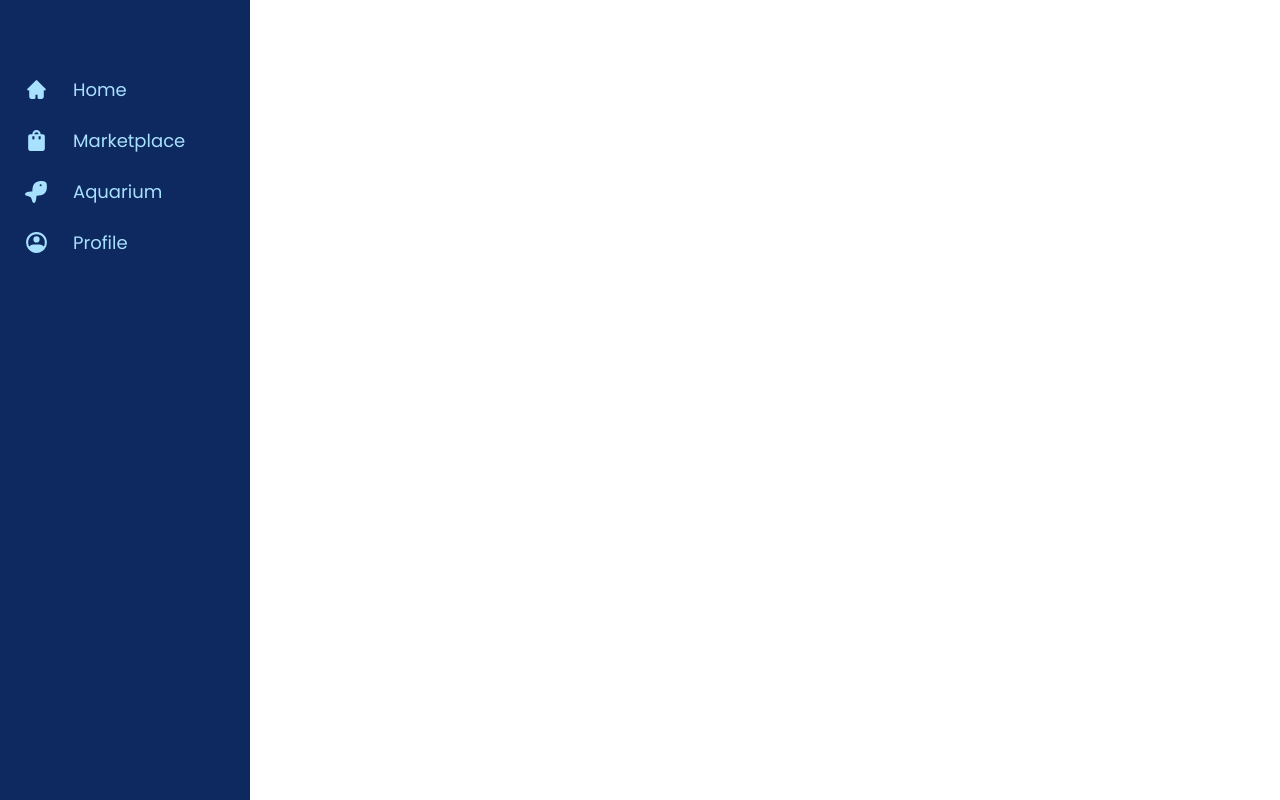
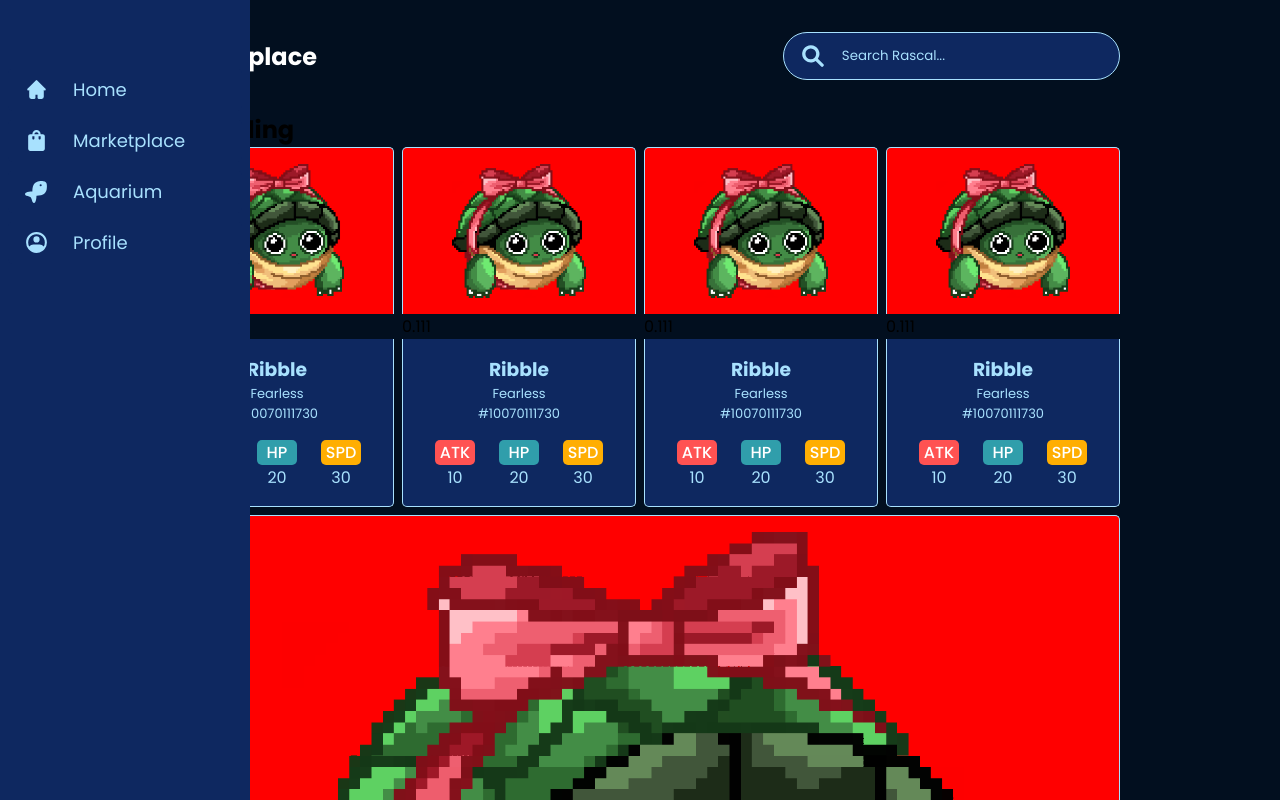
Before and after one commit to swiftee19/Reef-Rascals, a React (Vite) app in the folder src/Reef_Rascals_frontend/: page /marketplace in a window 1280 px wide. Shown: the top 800 px of the page. Built offline with nearby package versions, Linux system fonts and the light colour scheme; a web font is replaced by a local one.

Commit message:
Progress marketplace
- added marketplace page
- added market recent card

```diff
--- /dev/null
+++ b/src/Reef_Rascals_frontend/src/components/rascal-card.tsx
@@ -0,0 +1,39 @@
+import { Rascal } from "../types/rascal";
+import styles from "../scss/components/rascal-card.module.scss";
+
+export default function RascalCard({ rascal }: { rascal: Rascal }) {
+    return (
+        <div className={styles.cardContainer}>
+            <div className={styles.cardTop}>
+                <img src={rascal.imageUrl} alt={rascal.name}/>
+            </div>
+
+            <div className={styles.cardPrice}>
+                <p>0.111</p>
+            </div>
+
+            <div className={styles.cardBottom}>
+                <div className={styles.cardDetail}>
+                    <h3>{rascal.name}</h3>
+                    <p>{rascal.type}</p>
+                    <p>{rascal.id}</p>
+                </div>
+
+                <div className={styles.cardStats}>
+                    <div>
+                        <p className={styles.atkLbl}>ATK</p>
+                        <p>{rascal.attack}</p>
+                    </div>
+                    <div>
+                        <p className={styles.hpLbl}>HP</p>
+                        <p>{rascal.health}</p>
+                    </div>
+                    <div>
+                        <p className={styles.spdLbl}>SPD</p>
+                        <p>{rascal.speed}</p>
+                    </div>
+                </div>
+            </div>
+        </div>
+    )
+}
--- a/src/Reef_Rascals_frontend/src/routes/market-page.tsx
+++ b/src/Reef_Rascals_frontend/src/routes/market-page.tsx
@@ -1,11 +1,46 @@
+import RascalCard from "../components/rascal-card";
 import SidebarNav from "../components/sidebar-nav";
+import styles from "../scss/pages/market-page.module.scss";
+import { Rarity, Rascal, RascalType } from "../types/rascal";
 
 export default function MarketPage() {
+
+    const rascal1: Rascal = {
+        rarity: Rarity.Rare,
+        level: 2,
+        imageUrl: "/rascals/ribble.png",
+        id: "#10070111730",
+        name: "Ribble",
+        attack: 10,
+        health: 20,
+        speed: 30,
+        type: RascalType.Fearless
+    }
+
     return (
         <>
-            <div className={"main-container"}>
-                <SidebarNav />
-                Market
+            <SidebarNav />
+            <div className={styles.mainContainer}>
+                <header className={styles.headerContainer}>
+                    <h2>Marketplace</h2>
+                    <div className={styles.searchBar}>
+                    <svg xmlns="http://www.w3.org/2000/svg" width="1em" height="1em" viewBox="0 0 12 12"><path fill="currentColor" d="M5 1a4 4 0 1 0 2.248 7.31l2.472 2.47a.75.75 0 1 0 1.06-1.06L8.31 7.248A4 4 0 0 0 5 1M2.5 5a2.5 2.5 0 1 1 5 0a2.5 2.5 0 0 1-5 0"/></svg>
+                        <input type="text" placeholder="Search Rascal..." />
+                    </div>
+                </header>
+
+                <section className={styles.topSelling}>
+                    <h2>Top Selling</h2>
+
+                </section>
+
+                <section className={styles.recentRascals}>
+                    <RascalCard rascal={rascal1} />
+                    <RascalCard rascal={rascal1} />
+                    <RascalCard rascal={rascal1} />
+                    <RascalCard rascal={rascal1} />
+                    <RascalCard rascal={rascal1} />
+                </section>
             </div>
         </>
     )
--- a/src/Reef_Rascals_frontend/src/scss/colors.scss
+++ b/src/Reef_Rascals_frontend/src/scss/colors.scss
@@ -12,4 +12,5 @@ $purple: #7721E7;
 $light-blue-fade: #7FB7D4;
 $success: #2DFE54;
 $dark-brown: #5A2F14;
+$yellow: #ffae02;
 $radial-gradient: radial-gradient(ellipse at bottom, $dark-blue, $dark);
--- /dev/null
+++ b/src/Reef_Rascals_frontend/src/scss/components/rascal-card.module.scss
@@ -0,0 +1,84 @@
+@use "../colors";
+
+.cardContainer {
+    flex: 1;
+    position: relative;
+}
+
+.cardTop {
+    background-color: red;
+    padding: 1rem 2rem;
+    display: flex;
+    justify-content: center;
+    border-radius: 5px 5px 0 0;
+    border-width: 1px 1px 0 1px;
+    border-style: solid;
+    border-color: colors.$light-blue;
+
+
+    img {
+        width: 80%;
+    }
+}
+
+.cardPrcie{
+}
+
+.cardBottom {
+    background-color: colors.$dark-blue;
+    display: flex;
+    flex-direction: column;
+    justify-content: center;
+    align-items: center;
+    border-radius: 0 0 5px 5px;
+    border-width: 0 1px 1px 1px;
+    border-style: solid;
+    border-color: colors.$light-blue;
+    padding: 1rem 2rem;
+    gap: 1rem;
+}
+
+.cardDetail {
+    display: flex;
+    flex-direction: column;
+    justify-content: center;
+    align-items: center;
+
+    h3 {
+        color: colors.$light-blue;
+    }
+    p {
+        font-size: small;
+        color: colors.$light-blue;
+    }
+}
+
+.cardStats {
+    display: flex;
+    justify-content: space-between;
+    align-items: center;
+    width: 100%;
+
+    div {
+        text-align: center;
+
+        p {
+            color: colors.$light-blue;
+        }
+        .atkLbl, .hpLbl, .spdLbl {
+            color: colors.$white;
+            font-weight: 500;
+            width: 2.5rem;
+            border-radius: 5px;
+        }
+        .atkLbl {
+            background-color: colors.$soft-red;
+        }
+        .hpLbl {
+            background-color: colors.$turqouise;
+        }
+        .spdLbl {
+            background-color: colors.$yellow;
+        }
+    }
+}
--- a/src/Reef_Rascals_frontend/src/scss/pages/home-page.module.scss
+++ b/src/Reef_Rascals_frontend/src/scss/pages/home-page.module.scss
@@ -4,12 +4,6 @@
 .mainContainer {
     min-height: 100vh;
     overflow-x: hidden;
-}
-
-h1 {
-    font-size: 5rem;
-    font-family: fonts.$vt323;
-    color: colors.$soft-red;
 }
 
 .parallaxContainer {
@@ -30,10 +24,6 @@ h1 {
     pointer-events: none;
     object-fit: cover;
     object-position: center bottom;
-}
-
-.parallaxContainer h1 {
-    position: absolute;
 }
 
 .parallaxContainer .logo {
@@ -59,6 +49,12 @@ h1 {
     height: 100vh;
     // padding: 15rem;
     gap: 2rem;
+
+    h1 {
+        font-size: 5rem;
+        font-family: fonts.$vt323;
+        color: colors.$soft-red;
+    }
 
     p {
         font-size: 2rem;
@@ -87,6 +83,12 @@ h1 {
     min-height: 100vh;
     width: 100%;
     overflow: hidden;
+
+    h1 {
+        font-size: 5rem;
+        font-family: fonts.$vt323;
+        color: colors.$soft-red;
+    }
 
     img {
         position: absolute;
@@ -142,6 +144,9 @@ h1 {
     background-color: colors.$dark;
 
     h1 {
+        font-size: 5rem;
+        font-family: fonts.$vt323;
+        color: colors.$soft-red;
         padding: 2rem;
     }
 }
--- /dev/null
+++ b/src/Reef_Rascals_frontend/src/scss/pages/market-page.module.scss
@@ -0,0 +1,57 @@
+@use "../colors";
+
+.mainContainer {
+    padding-inline: 10rem ;
+    min-height: 100vh;
+    background-color: colors.$dark;
+    overflow-x: hidden;
+}
+
+.headerContainer {
+    display: flex;
+    justify-content: space-between;
+    align-items: center;
+    padding: 2rem 0;
+    top: 0;
+    width: 100%;
+    z-index: 100;
+
+    h2 {
+        color: colors.$white;
+    }
+}
+
+.searchBar {
+    color: colors.$light-blue;
+    border: 1px solid colors.$light-blue;
+    background-color: colors.$dark-blue;
+    border-radius: 10rem;
+    display: flex;
+    justify-content: center;
+    align-items: center;
+    padding: 0.5rem 1rem;
+    gap: 1rem;
+
+    svg {
+        width: 30px;
+        height: 30px;
+    }
+
+    input {
+        border: none;
+        width: 100%;
+        background-color: colors.$dark-blue;
+        color: colors.$white;
+        outline: none;
+
+        &::placeholder{
+            color: colors.$light-blue;
+        }
+    }
+}
+
+.recentRascals {
+    display: flex;
+    flex-wrap: wrap;
+    gap: 0.5rem;
+}
```
Also changed, not shown: src/Reef_Rascals_frontend/src/scss/pages/market-page.scss (deleted).
